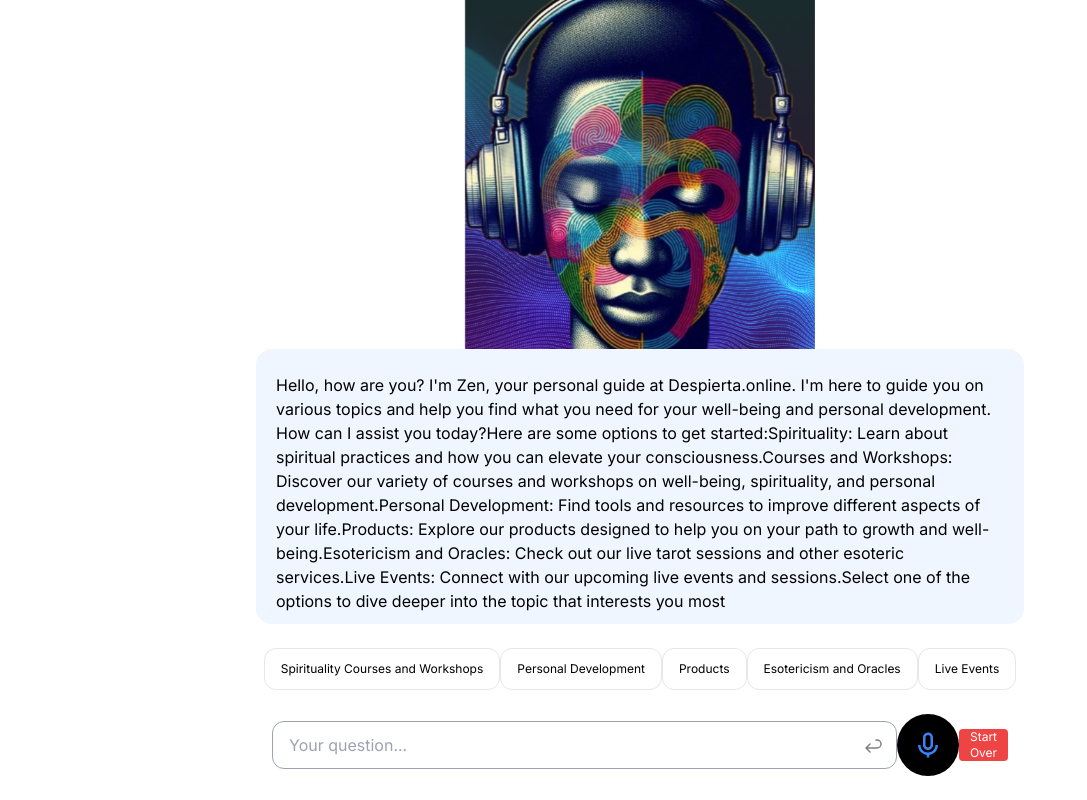
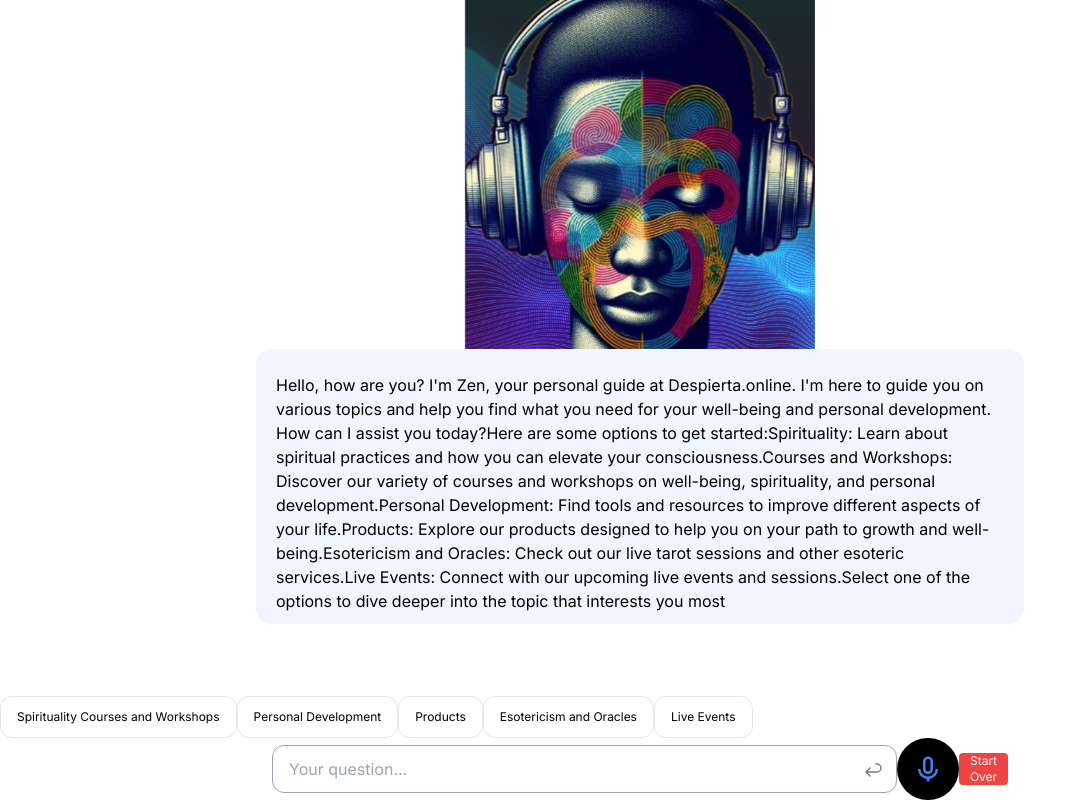
Before and after one commit to nassimmninou/despierta-avatar, a Next.js app: page / in a window 1280 px wide. Shown: the whole page, without its empty margins (0-1087 px from the left). Built offline with nearby package versions, Linux system fonts and the light colour scheme.

Commit message:
scrollable horizontally initial

```diff
--- a/src/app/page.tsx
+++ b/src/app/page.tsx
@@ -424,15 +424,14 @@ how are you? I'm Zen, your personal guide at Despierta.online. I'm here to guide
               >
 
                 {messages.length === 1 && (
-                  <div className="flex max-w-screen-md  flex-rows" >
+                  <div className="w-full overflow-x-auto">
+                  <div className="inline-flex max-w-screen-md">
                     {INITIAL_QUESTIONS.map((message) => {
                       return (
                         <button
                           key={message.content}
                           type="button"
-                          className="text-xs select-none  bg-white font-normal
-                      border border-gray-200 rounded-xl p-3 md:px-4 md:py-3
-                      hover:bg-green-50 hover:border-green-400"
+                          className="text-xs select-none bg-white font-normal border border-gray-200 rounded-xl p-3 md:px-4 md:py-3 hover:bg-green-50 hover:border-green-400"
                           onClick={() => onClickQuestion(message.content)}
                         >
                           {message.content}
@@ -440,8 +439,10 @@ how are you? I'm Zen, your personal guide at Despierta.online. I'm here to guide
                       );
                     })}
                   </div>
+                </div>
+
                 )}
-                <div className="w-full max-w-screen-md px-4 py-6 flex flex-wrap sm:flex-nowrap items-center">
+                <div className="w-full max-w-screen-md px-4  flex flex-wrap sm:flex-nowrap items-center">
 
                   <div className="w-full">
                     <Form
```
